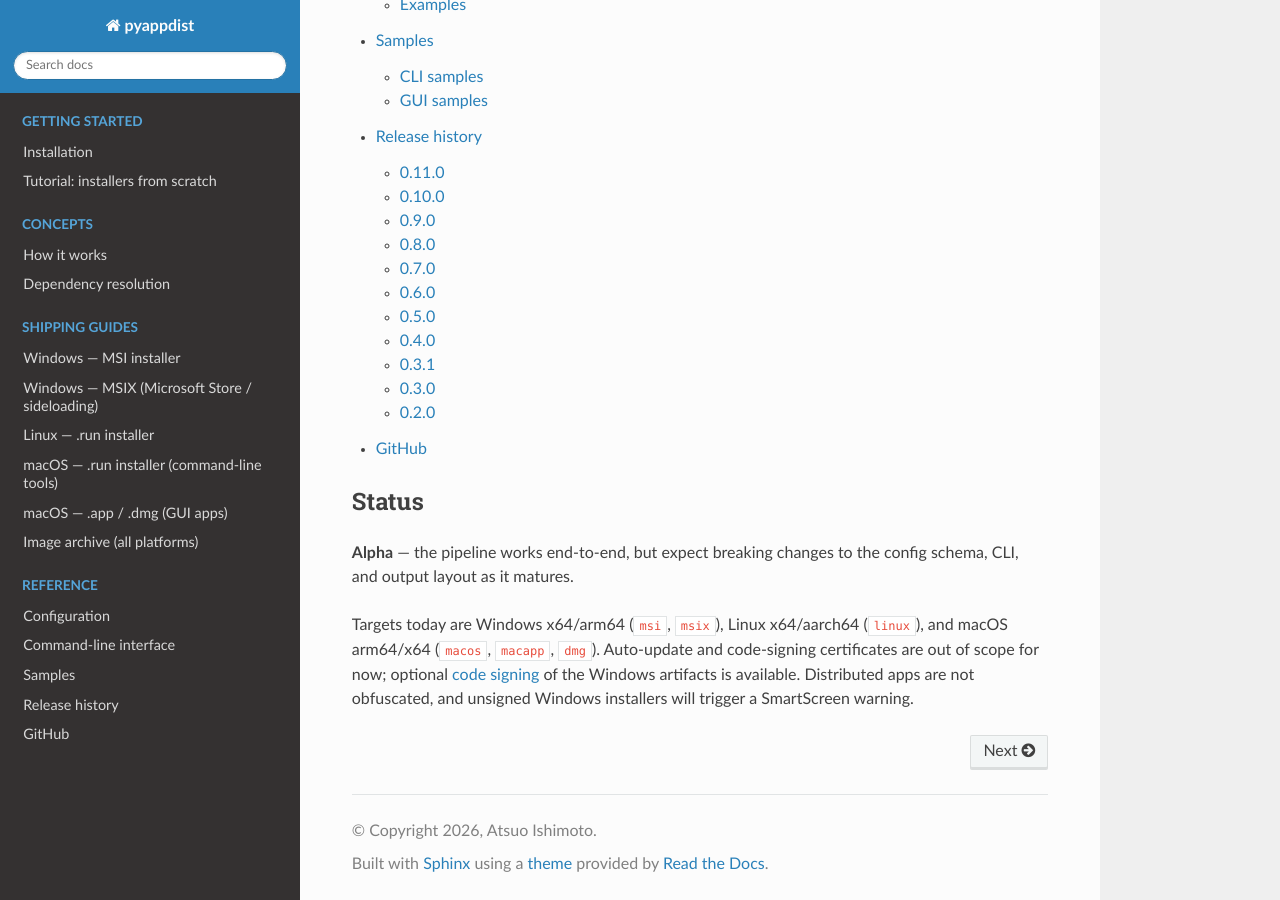
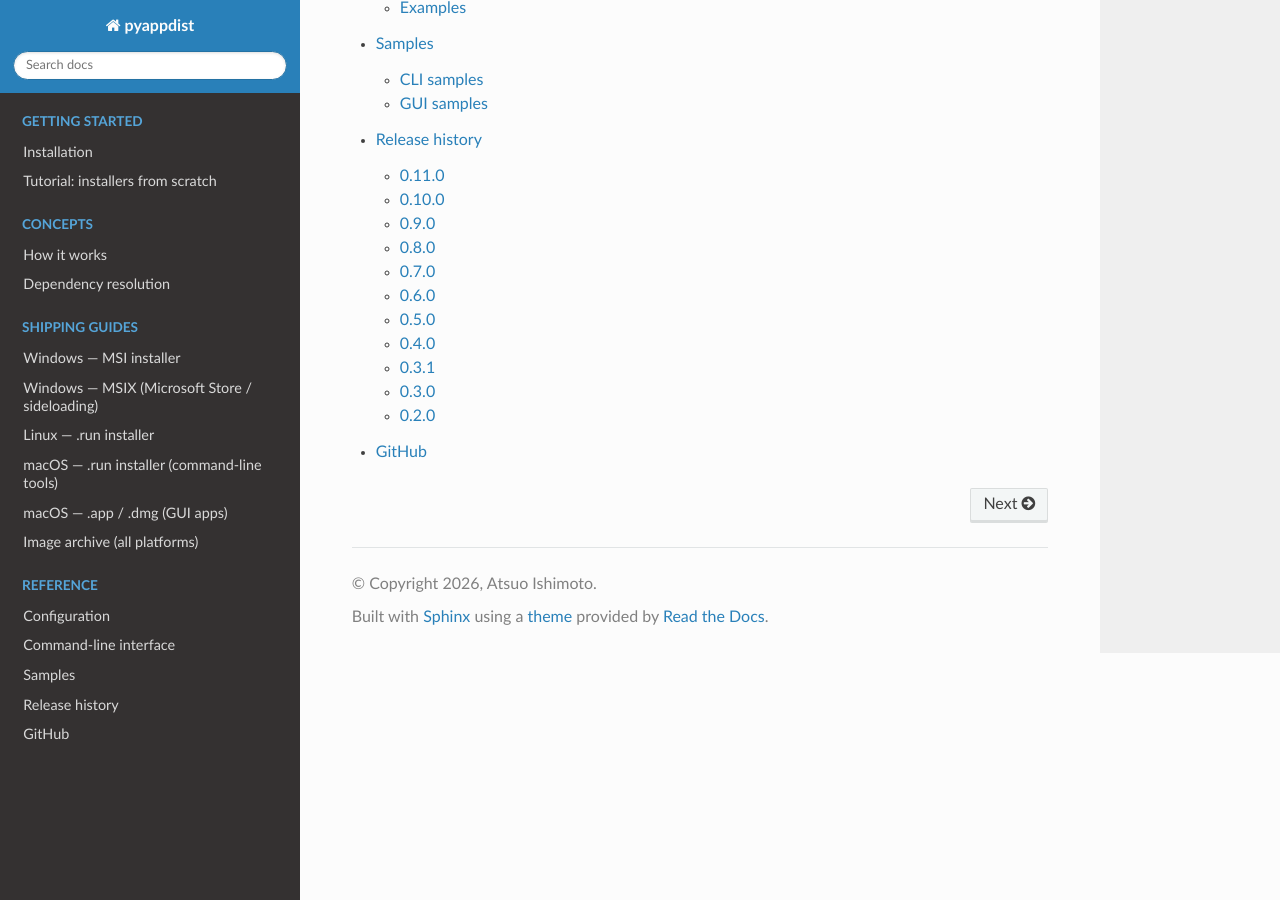
Before and after one commit to atsuoishimoto/pyappdist, a Sphinx documentation site: the page built from docs/index.rst, in a window 1280 px wide and 900 px high, scrolled down 4108 px. Built offline with Sphinx 7.4.7 and the Read the Docs theme 3.1.0, drawn with Linux system fonts in a browser that asks for light colours; some of the changed text lies outside the part shown.

```diff
--- a/docs/index.rst
+++ b/docs/index.rst
@@ -3,11 +3,6 @@ pyappdist
 
 **Ship your Python app as a native installer straight from pyproject.toml.
 If it installs with pip, it ships with pyappdist.**
-
-.. warning::
-
-   **Alpha.** pyappdist is under active development. It works end-to-end today,
-   but the config schema, CLI, and output layout may still change without notice.
 
 pyappdist reads your Python application's ``pyproject.toml`` and builds setup
 packages for distribution: an ``.msi`` / ``.msix`` on Windows, a ``.dmg`` /
@@ -126,16 +127,3 @@ use a relocatable shell wrapper. See :doc:`how-it-works`.
    samples
    history
    GitHub <https://github.com/atsuoishimoto/pyappdist>
-
-Status
-------
-
-**Alpha** — the pipeline works end-to-end, but expect breaking changes to the
-config schema, CLI, and output layout as it matures.
-
-Targets today are Windows x64/arm64 (``msi``, ``msix``), Linux x64/aarch64
-(``linux``), and
-macOS arm64/x64 (``macos``, ``macapp``, ``dmg``). Auto-update and code-signing
-certificates are out of scope for now; optional :ref:`code signing <msi-code-signing>` of the Windows
-artifacts is available. Distributed apps are not obfuscated, and unsigned Windows
-installers will trigger a SmartScreen warning.
--- a/pyproject.toml
+++ b/pyproject.toml
@@ -1,6 +1,6 @@
 [project]
 name = "pyappdist"
-version = "0.10.0"
+version = "0.11.0"
 description = "Build native installers for Python apps from pyproject.toml — Windows MSI/MSIX, macOS DMG/.app, Linux self-extracting"
 readme = "README.md"
 # 3.11.4+ because tarfile's extractall(filter=...) kwarg (used by runtime
@@ -16,7 +16,7 @@ keywords = [
     "windows", "msi", "msix", "wix", "linux", "macos",
 ]
 classifiers = [
-    "Development Status :: 3 - Alpha",
+    "Development Status :: 4 - Beta",
     "Environment :: Console",
     "Environment :: Win32 (MS Windows)",
     "Intended Audience :: Developers",
```
Also changed, not shown: other parts of docs/index.rst (+6 -0 lines), README.md (+4 -0 lines).
